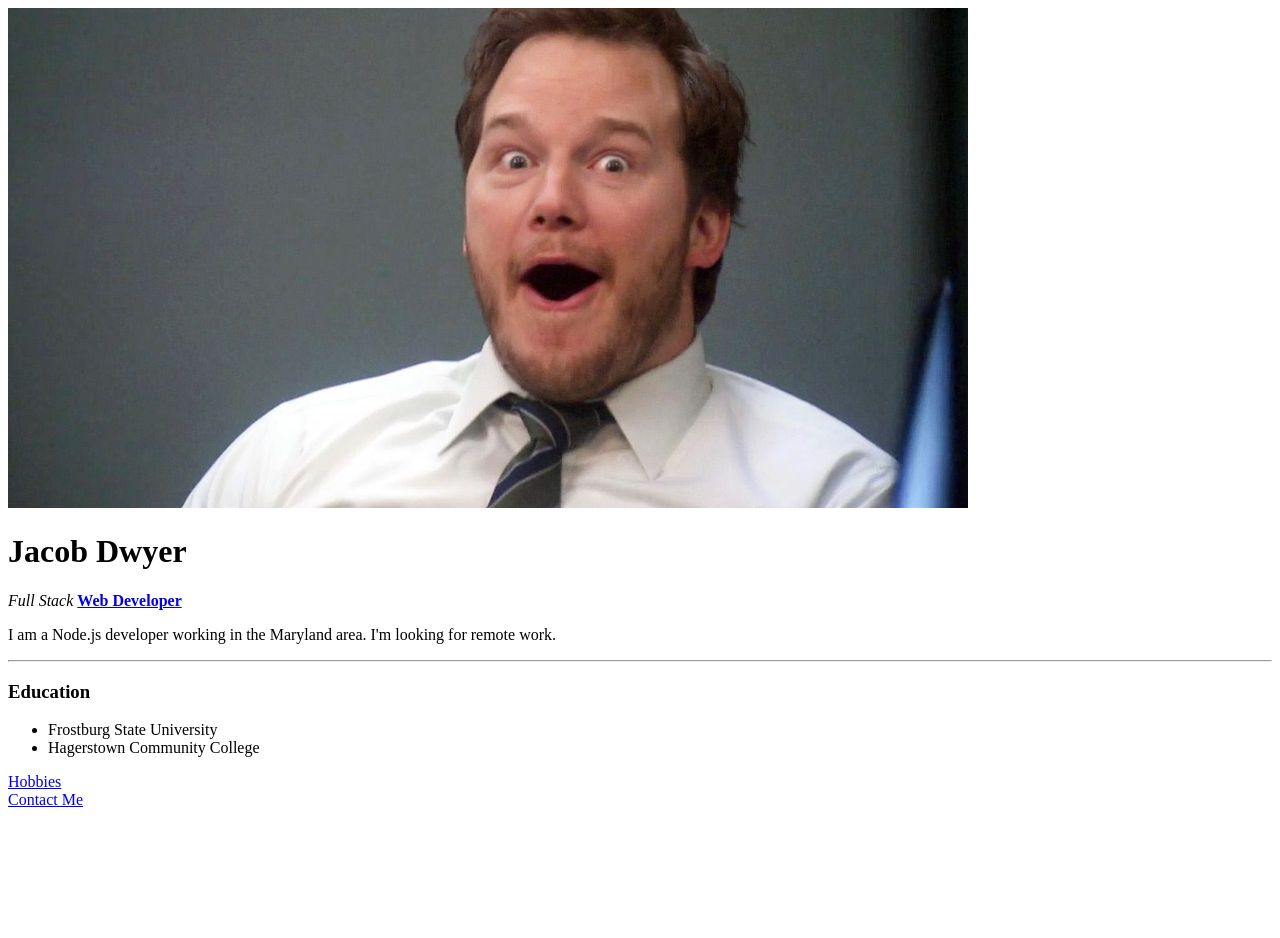
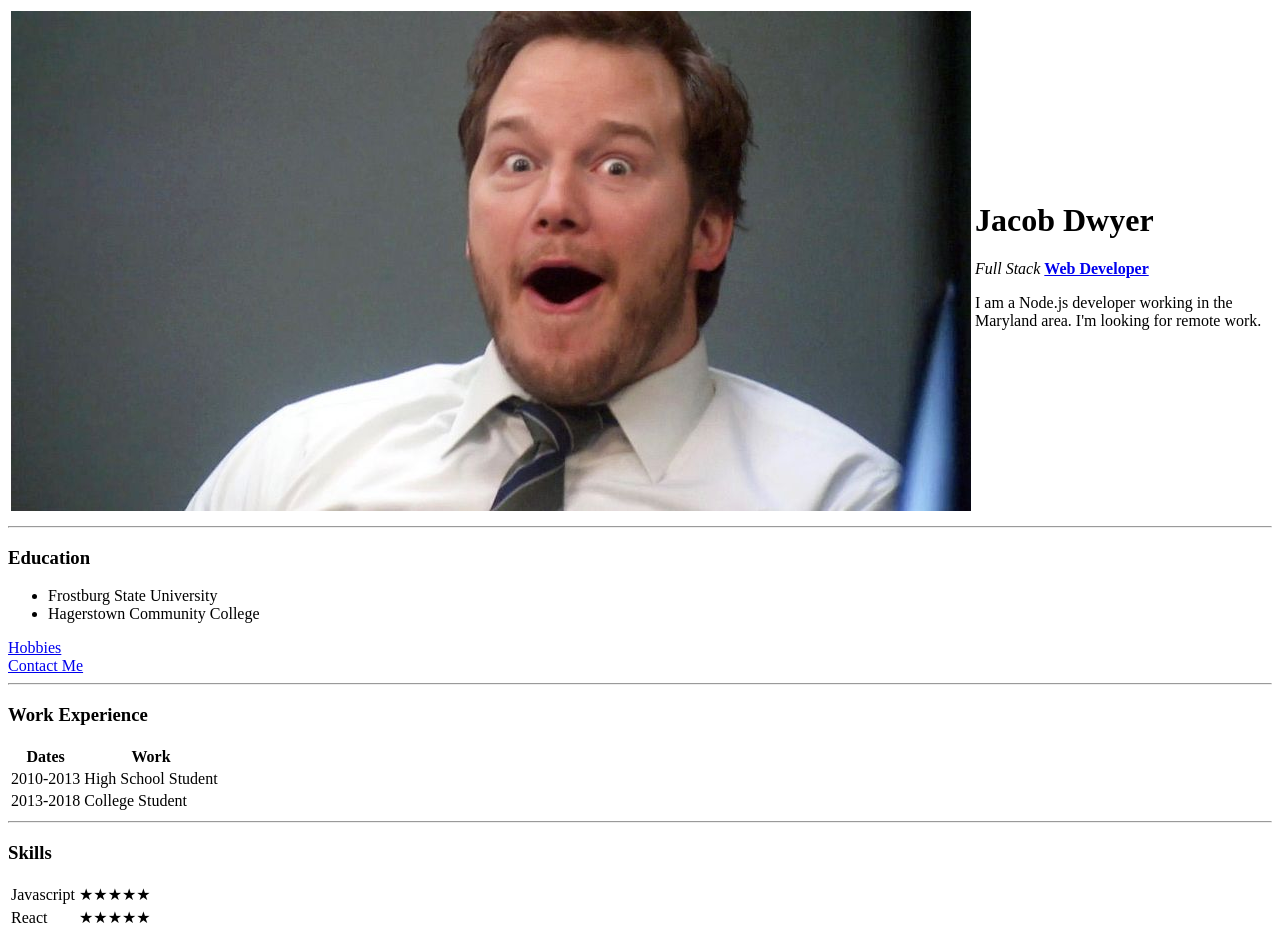
Before and after one commit to JacobDwyer/WebDevCourse, a plain HTML site: page HTML/HTML - Personal Site/index.html in a window 1280 px wide. Before the commit the page ends 817 px from the top, so only its background shows below. Drawn offline with Linux system fonts and the light colour scheme.

Commit message:
Finish Intermideate HTML Section

```diff
--- a/HTML/HTML - Personal Site/index.html
+++ b/HTML/HTML - Personal Site/index.html
@@ -7,16 +7,25 @@
     <title>🤣 Jacob's Personal Site</title>
   </head>
   <body>
+    <table>
+      <tr>
+        <td>
           <img src="./images/Parks-and-Rec-Andy-Dwyer.jpg" alt="Andy Dwyer" />
+        </td>
+        <td>
           <h1>Jacob Dwyer</h1>
           <p>
             <em>Full Stack</em>
             <strong><a href="https://google.com">Web Developer</a></strong>
           </p>
           <p>
-      I am a Node.js developer working in the Maryland area. I'm looking for
-      remote work.
+            I am a Node.js developer working in the Maryland area. I'm looking
+            for remote work.
           </p>
+        </td>
+      </tr>
+    </table>
+
     <hr />
     <h3>Education</h3>
     <ul>
@@ -26,5 +35,41 @@
     <a href="hobbies.html">Hobbies</a>
     <br />
     <a href="contactme.html">Contact Me</a>
+    <hr />
+    <h3>Work Experience</h3>
+    <table>
+      <thead>
+        <tr>
+          <th>Dates</th>
+          <th>Work</th>
+        </tr>
+      </thead>
+      <tbody>
+        <tr>
+          <td>2010-2013</td>
+          <td>High School Student</td>
+        </tr>
+        <tr>
+          <td>2013-2018</td>
+          <td>College Student</td>
+        </tr>
+      </tbody>
+      <tfoot></tfoot>
+    </table>
+    <hr />
+    <h3>Skills</h3>
+    <table>
+      <tbody>
+        <tr>
+          <td>Javascript</td>
+          <td>★★★★★</td>
+        </tr>
+        <tr>
+          <td>React</td>
+          <td>★★★★★</td>
+        </tr>
+      </tbody>
+      <tfoot></tfoot>
+    </table>
   </body>
 </html>
```
Also changed, not shown: HTML/HTML - Personal Site/contactme.html (+18 -0 lines). Lines whose indentation alone changed are shown as unchanged.
